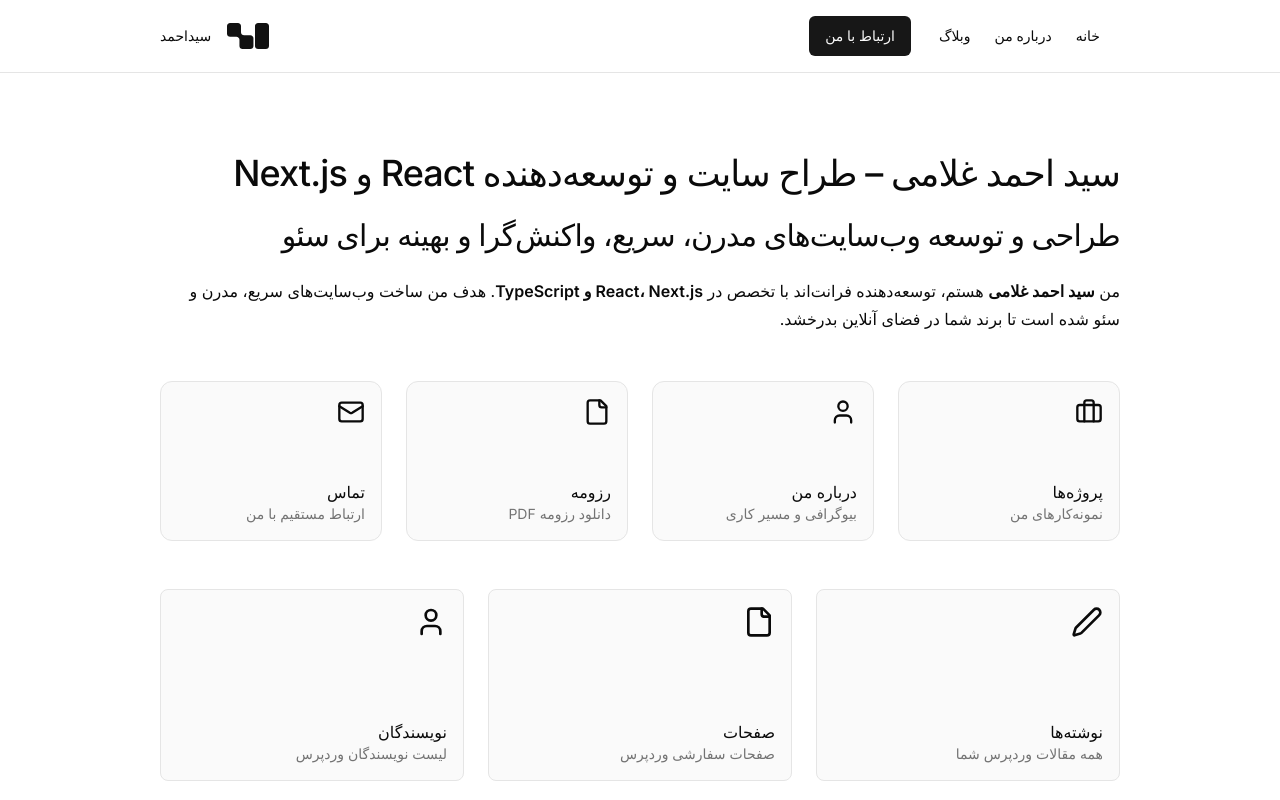
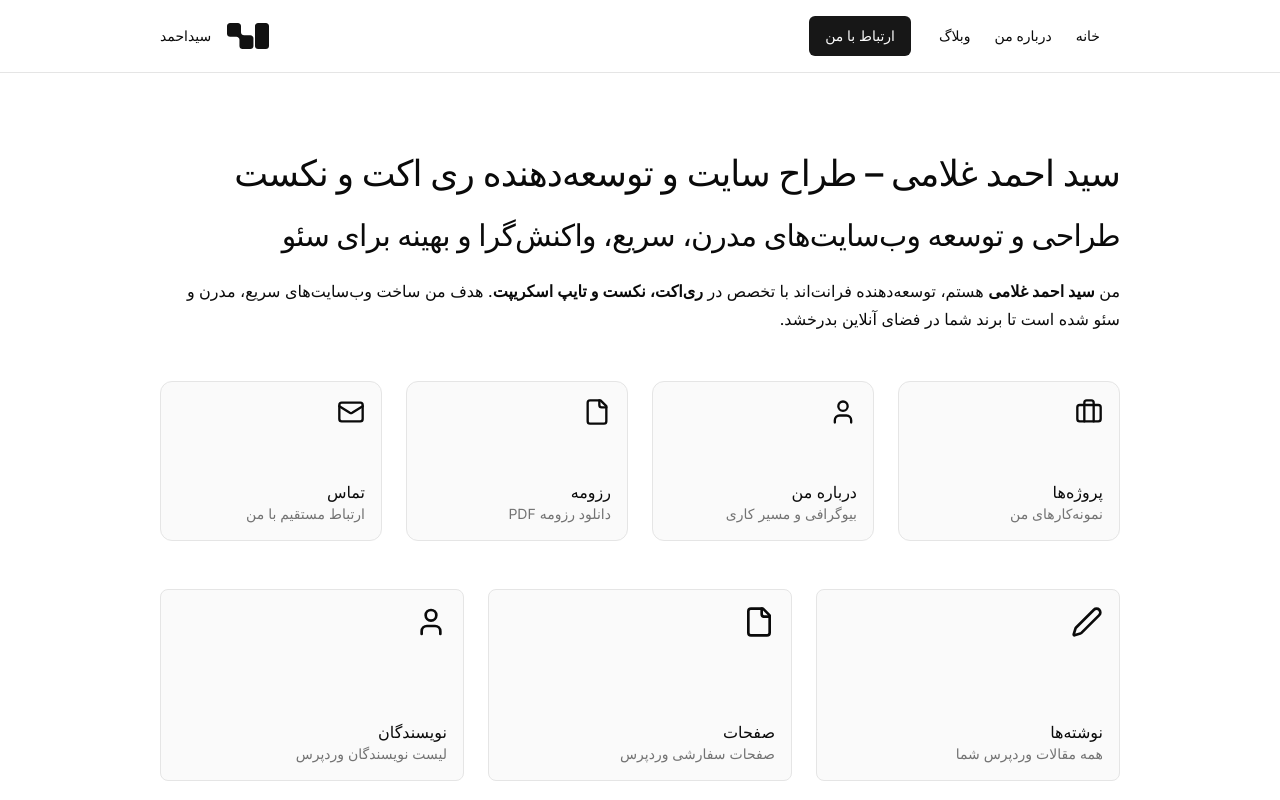
Before and after one commit to seyedahmaddv/seyedahmaddev, a Next.js app: page / in a window 1280 px wide. Shown: the top 800 px of the page. Built offline with nearby package versions, Linux system fonts and the light colour scheme.

Commit message:
edit title of website

```diff
--- a/app/page.tsx
+++ b/app/page.tsx
@@ -45,13 +45,13 @@ export default function Home() {
         <main className="space-y-12">
           {/* Hero */}
           <Prose>
-            <h1>سید احمد غلامی – طراح سایت و توسعه‌دهنده React و Next.js</h1>
+            <h1>سید احمد غلامی – طراح سایت و توسعه‌دهنده ری اکت و نکست</h1>
             <h2>
               طراحی و توسعه وب‌سایت‌های مدرن، سریع، واکنش‌گرا و بهینه برای سئو
             </h2>
             <p>
               من <strong>سید احمد غلامی</strong> هستم، توسعه‌دهنده فرانت‌اند با
-              تخصص در <strong>React، Next.js و TypeScript</strong>. هدف من
+              تخصص در <strong>ری‌اکت، نکست و تایپ اسکریپت</strong>. هدف من
               ساخت وب‌سایت‌های سریع، مدرن و سئو شده است تا برند شما در فضای
               آنلاین بدرخشد.
             </p>
```
